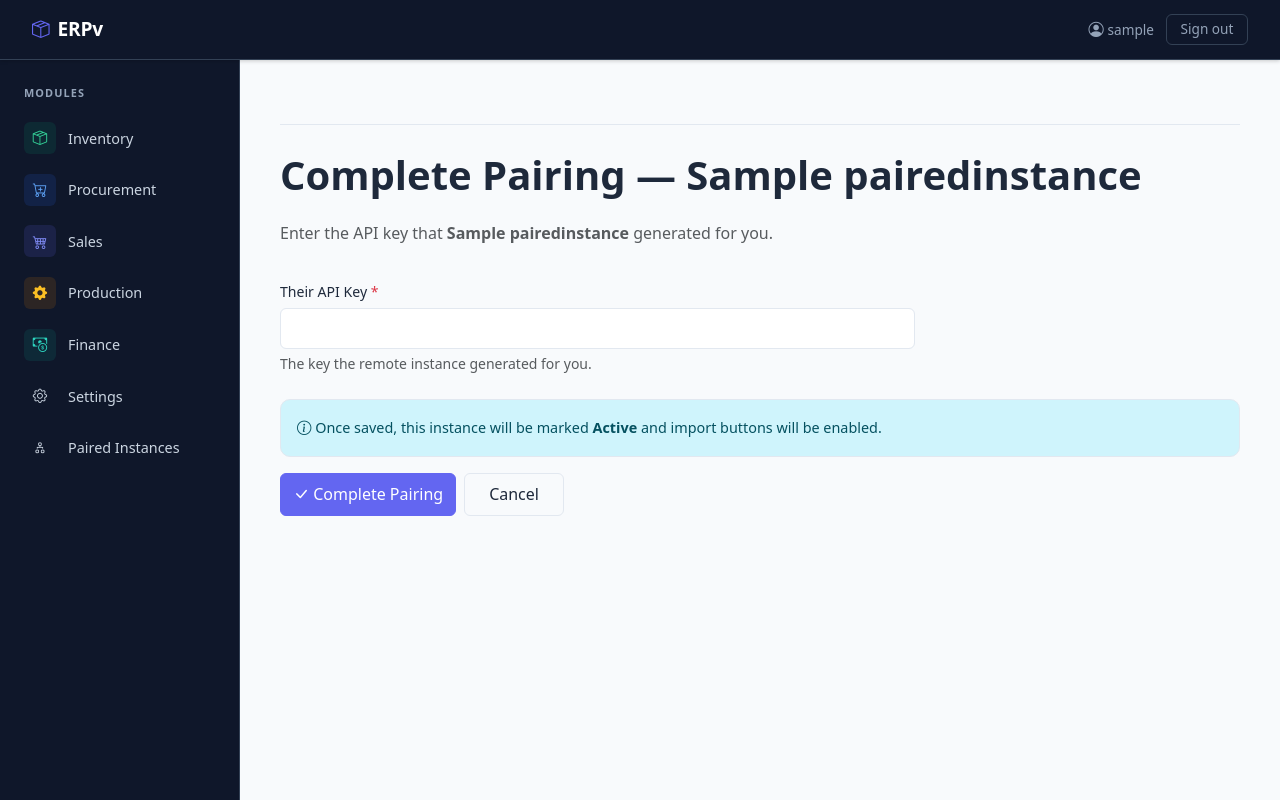
After one commit to Um9i/ERPv, a Django app: page /config/paired/1/complete/ in a window 1280 px wide. The commit adds this page. Run offline with Django 4.2, Linux system fonts and the light colour scheme; a user stored in the database is signed in; tables that the repository leaves empty hold one stand-in row (values such as "Sample post").

Commit message:
feat(paired-instances): implement complete pairing functionality and update API key handling

```diff
--- a/config/forms.py
+++ b/config/forms.py
@@ -44,10 +44,25 @@ class CompanyConfigForm(forms.ModelForm):
 class PairedInstanceForm(forms.ModelForm):
     class Meta:
         model = PairedInstance
-        fields = ["name", "url", "api_key", "notes"]
+        fields = ["name", "url", "notes"]
         widgets = {
             "name": forms.TextInput(attrs={"class": "form-control"}),
             "url": forms.URLInput(attrs={"class": "form-control"}),
-            "api_key": forms.TextInput(attrs={"class": "form-control"}),
             "notes": forms.Textarea(attrs={"class": "form-control", "rows": 3}),
         }
+
+
+class CompletePairingForm(forms.Form):
+    api_key = forms.CharField(
+        max_length=64,
+        required=True,
+        widget=forms.TextInput(attrs={"class": "form-control"}),
+        label="Their API Key",
+        help_text="The key the remote instance generated for you.",
+    )
+
+    def clean_api_key(self):
+        key = self.cleaned_data["api_key"].strip()
+        if not key:
+            raise forms.ValidationError("API key is required.")
+        return key
--- a/config/models.py
+++ b/config/models.py
@@ -56,7 +56,10 @@ class PairedInstance(models.Model):
         help_text="Base URL of the remote instance, e.g. https://acme.example.com"
     )
     api_key = models.CharField(
-        max_length=64, help_text="The key they gave us to authenticate our requests"
+        max_length=64,
+        blank=True,
+        default="",
+        help_text="The key they gave us to authenticate our requests",
     )
     our_key = models.CharField(
         max_length=64, blank=True, help_text="The key we generated for them to call us"
@@ -78,3 +81,7 @@ class PairedInstance(models.Model):
     @property
     def our_key_preview(self):
         return self.our_key[:8] + "…" if self.our_key else ""
+
+    @property
+    def status(self):
+        return "active" if self.api_key else "pending"
--- a/config/urls.py
+++ b/config/urls.py
@@ -21,6 +21,11 @@ urlpatterns = [
         name="paired-instance-delete",
     ),
     path(
+        "paired/<int:pk>/complete/",
+        views.PairedInstanceCompleteView.as_view(),
+        name="paired-instance-complete",
+    ),
+    path(
         "paired/<int:pk>/import-customer/",
         views.ImportAsCustomerView.as_view(),
         name="import-as-customer",
--- a/config/views.py
+++ b/config/views.py
@@ -12,7 +12,7 @@ from django.views.decorators.csrf import csrf_exempt
 from django.views.generic import ListView, CreateView, DeleteView
 from django.views.generic.edit import UpdateView
 
-from .forms import CompanyConfigForm, PairedInstanceForm
+from .forms import CompanyConfigForm, CompletePairingForm, PairedInstanceForm
 from .models import CompanyConfig, PairedInstance
 
 _IMPORT_FIELDS = [
@@ -119,6 +119,42 @@ class PairedInstanceDeleteView(LoginRequiredMixin, UserPassesTestMixin, DeleteVi
         return self.request.user.is_staff
 
 
+class PairedInstanceCompleteView(LoginRequiredMixin, UserPassesTestMixin, View):
+    """Phase 2 — enter the remote api_key once the partner has shared it."""
+
+    def test_func(self):
+        return self.request.user.is_staff
+
+    def get(self, request, pk, *args, **kwargs):
+        instance = get_object_or_404(PairedInstance, pk=pk)
+        form = CompletePairingForm()
+        return self._render(request, instance, form)
+
+    def post(self, request, pk, *args, **kwargs):
+        instance = get_object_or_404(PairedInstance, pk=pk)
+        form = CompletePairingForm(request.POST)
+        if form.is_valid():
+            instance.api_key = form.cleaned_data["api_key"]
+            instance.save()
+            messages.success(
+                request, f'Pairing with "{instance.name}" is now complete.'
+            )
+            return redirect(reverse_lazy("config:paired-instance-list"))
+        return self._render(request, instance, form)
+
+    def _render(self, request, instance, form):
+        from django.shortcuts import render
+
+        return render(
+            request,
+            "config/paired_instance_complete.html",
+            {
+                "instance": instance,
+                "form": form,
+            },
+        )
+
+
 class ImportAsCustomerView(LoginRequiredMixin, UserPassesTestMixin, View):
     """Fetch remote company data and redirect to Customer create form pre-filled."""
 
@@ -127,6 +163,11 @@ class ImportAsCustomerView(LoginRequiredMixin, UserPassesTestMixin, View):
 
     def get(self, request, pk, *args, **kwargs):
         instance = get_object_or_404(PairedInstance, pk=pk)
+        if not instance.api_key:
+            messages.error(
+                request, "Pairing is not complete \u2014 enter their API key first."
+            )
+            return redirect(reverse_lazy("config:paired-instance-list"))
         try:
             resp = httpx.get(
                 f"{instance.url.rstrip('/')}/config/api/company/",
@@ -150,6 +191,11 @@ class ImportAsSupplierView(LoginRequiredMixin, UserPassesTestMixin, View):
 
     def get(self, request, pk, *args, **kwargs):
         instance = get_object_or_404(PairedInstance, pk=pk)
+        if not instance.api_key:
+            messages.error(
+                request, "Pairing is not complete \u2014 enter their API key first."
+            )
+            return redirect(reverse_lazy("config:paired-instance-list"))
         try:
             resp = httpx.get(
                 f"{instance.url.rstrip('/')}/config/api/company/",
--- /dev/null
+++ b/templates/config/paired_instance_complete.html
@@ -0,0 +1,37 @@
+{% extends "base.html" %}
+{% block content %}
+<div class="detail-section">
+  <div class="detail-section-header">
+    <h1>Complete Pairing — {{ instance.name }}</h1>
+    <p class="text-muted">Enter the API key that <strong>{{ instance.name }}</strong> generated for you.</p>
+  </div>
+
+  <form method="post" novalidate>
+    {% csrf_token %}
+    <div class="row g-3">
+
+      <div class="col-md-8">
+        <label class="form-label">{{ form.api_key.label }} <span class="text-danger">*</span></label>
+        {{ form.api_key }}
+        <div class="form-text">{{ form.api_key.help_text }}</div>
+        {% if form.api_key.errors %}
+          <div class="text-danger small mt-1">{{ form.api_key.errors.as_text }}</div>
+        {% endif %}
+      </div>
+
+    </div>
+
+    <div class="alert alert-info mt-4" role="alert">
+      <i class="bi bi-info-circle"></i>
+      Once saved, this instance will be marked <strong>Active</strong> and import buttons will be enabled.
+    </div>
+
+    <div class="mt-3 d-flex gap-2">
+      <button type="submit" class="btn btn-primary">
+        <i class="bi bi-check-lg"></i> Complete Pairing
+      </button>
+      <a href="{% url 'config:paired-instance-list' %}" class="btn btn-app-secondary">Cancel</a>
+    </div>
+  </form>
+</div>
+{% endblock %}
```
Also changed, not shown: templates/config/paired_instance_form.html (+0 -9 lines), templates/config/paired_instance_list.html (+22 -0 lines), tests/test_paired_instance.py (+74 -2 lines), config/migrations/0003_alter_pairedinstance_api_key.py (added).
